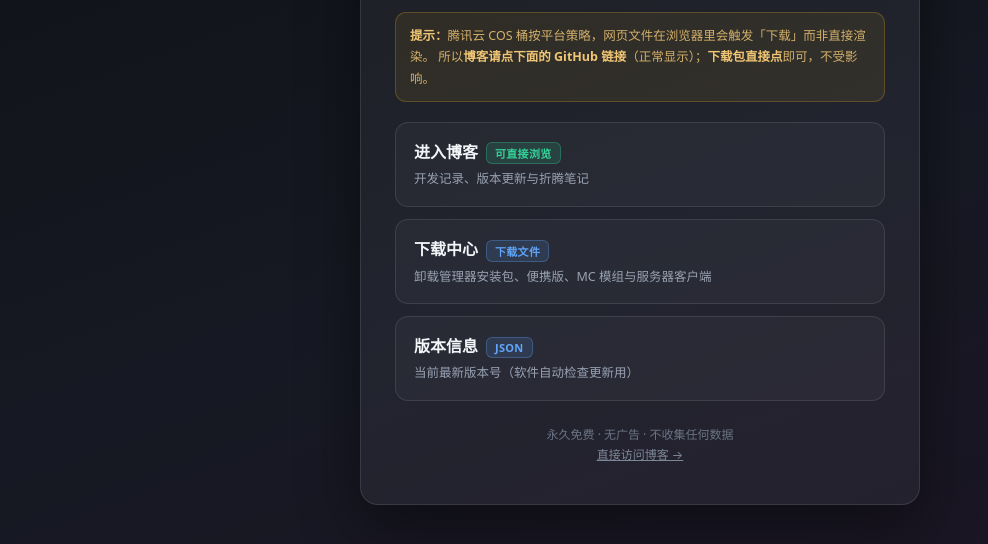
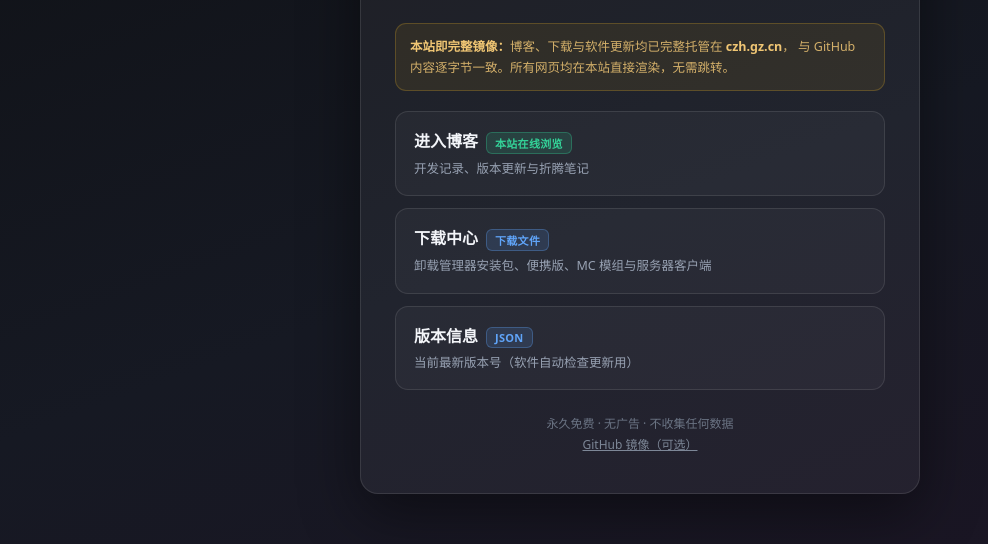
Before and after one commit to Cai-zhi-huang/Cai-zhi-huang.github.io, a plain HTML site: page index.html in a window 1280 px wide. Shown: the part 252-796 px from the top of the page, without its empty margins (0-988 px from the left). Drawn offline with Linux system fonts and the light colour scheme.

Commit message:
fix: hub page links blog/downloads locally on czh.gz.cn (remove GitHub-bounce)

```diff
--- a/index.html
+++ b/index.html
@@ -61,12 +61,12 @@
     <p class="sub">卸载管理器 · 博客 · 下载<br>一个完全免费的 Windows 卸载管理工具</p>
 
     <div class="note">
-      <b>提示：</b>腾讯云 COS 桶按平台策略，网页文件在浏览器里会触发「下载」而非直接渲染。
-      所以<b>博客请点下面的 GitHub 链接</b>（正常显示）；<b>下载包直接点</b>即可，不受影响。
+      <b>本站即完整镜像：</b>博客、下载与软件更新均已完整托管在 <b>czh.gz.cn</b>，
+      与 GitHub 内容逐字节一致。所有网页均在本站直接渲染，无需跳转。
     </div>
 
-    <a class="cardlink" href="https://cai-zhi-huang.github.io/blog/">
-      <div class="t">进入博客<span class="tag view">可直接浏览</span></div>
+    <a class="cardlink" href="/blog/">
+      <div class="t">进入博客<span class="tag view">本站在线浏览</span></div>
       <div class="d">开发记录、版本更新与折腾笔记</div>
     </a>
 
@@ -82,7 +82,7 @@
 
     <div class="foot">
       永久免费 · 无广告 · 不收集任何数据<br>
-      <a href="https://cai-zhi-huang.github.io/blog/">直接访问博客 &rarr;</a>
+      <a href="https://cai-zhi-huang.github.io/blog/">GitHub 镜像（可选）</a>
     </div>
   </div>
 </body>
```
